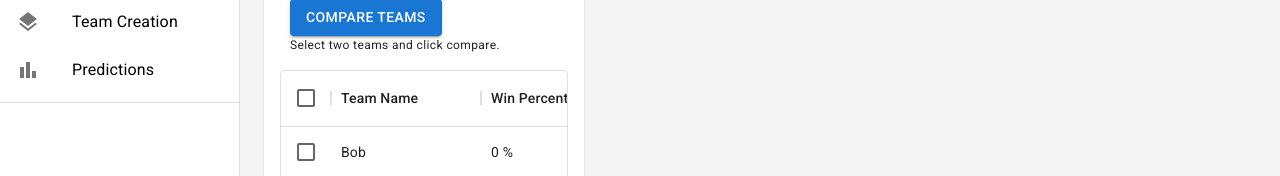
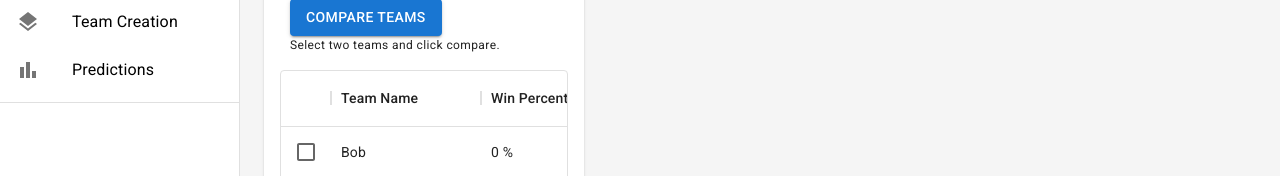
Before and after one commit to dan933/2022-NBA-Prediction-Application, a React (Create React App) app in the folder nba-front-end/: page /dashboard/prediction in a window 1280 px wide. Shown: the part 373-549 px from the top of the page. Built offline with nearby package versions, Linux system fonts and the light colour scheme.

Commit message:
prediction section hide select all checkbox

```diff
--- a/nba-front-end/src/components/PredictionPage/PredictionPage.tsx
+++ b/nba-front-end/src/components/PredictionPage/PredictionPage.tsx
@@ -17,7 +17,8 @@ function PredictionPage() {
 
   const [IsLoading, setIsLoading] = React.useState<boolean>(true)
 
-  const [ teamMatchUp, setTeamMatchUp ] = React.useState<number[]>([])
+  const [selectedTeams, setSelectedTeams] = React.useState<number[]>([])
+
 
 
 //--------------------------- API Call get teams with win percentage ---------------------//
@@ -36,12 +37,12 @@ return (
             teamList={teamList}
             IsLoading={IsLoading}
             setIsLoading={setIsLoading}
-            setTeamMatchUp={setTeamMatchUp}
+            setSelectedTeams={setSelectedTeams}
+            selectedTeams={selectedTeams}
         />
+{/* ------------------------------------ Prediction stuff goes here -------------------- */}
       </Grid>
     </Grid>
-
-{/* ------------------------------------ Prediction stuff goes here -------------------- */}
   </Container>
 );
     }
--- a/nba-front-end/src/components/PredictionPage/TeamSection/TeamHeader.tsx
+++ b/nba-front-end/src/components/PredictionPage/TeamSection/TeamHeader.tsx
@@ -1,8 +1,24 @@
 import { Button, Typography } from '@mui/material'
 import { Box } from '@mui/system'
-import React from 'react'
+import React, { useState } from 'react'
 
-function TeamHeader() {
+
+
+function TeamHeader(props: any) {
+
+    const [IsBothTeamsSelected, setIsBothTeamsSelected] = useState(true)
+
+    const compareTeams = () => {
+        if (props.selectedTeams.length === 2) {
+            //todo compare function from prediction component
+            setIsBothTeamsSelected(true)
+        } else {
+
+            setIsBothTeamsSelected(false)
+        }
+
+    }
+
   return (
       <>
           <Box
@@ -15,7 +31,7 @@ function TeamHeader() {
           >
             <Button
                 variant="contained"
-                  sx={{
+                sx={{
                     maxWidth: '170px',
                 }}
             >
--- /dev/null
+++ b/nba-front-end/src/components/PredictionPage/TeamSection/TeamSection.css
@@ -0,0 +1,3 @@
+.MuiDataGrid-root .MuiDataGrid-columnHeaderCheckbox .MuiDataGrid-columnHeaderTitleContainer {
+    display: none;
+}
--- a/nba-front-end/src/components/PredictionPage/TeamSection/TeamsListPred.tsx
+++ b/nba-front-end/src/components/PredictionPage/TeamSection/TeamsListPred.tsx
@@ -2,6 +2,7 @@ import { DataGrid, GridColDef, GridRowParams } from '@mui/x-data-grid';
 import React, { useState } from 'react'
 import CSS from 'csstype';
 import TeamList from '../../TeamPage/TeamList'
+import './TeamSection.css';
 
 function TeamsListPred(props: any) {
     //-------------------- Column Headers ----------------------------//
@@ -27,20 +28,18 @@ function TeamsListPred(props: any) {
 
   //todo loading please wait
 
-  const [idList, setIdList] = useState<number[]>([])
-
 // todo The Below functions should go into a predictionServices file eventually
 
   const GetSelectedTeamsId = (id: number[]) => {
-    setIdList(id)
+    props.setSelectedTeams(id)
     console.log(id)
     return id
   }
 
   const checkTeamSelection = (rowID: any) => {
-    if (idList.length < 2) {
+    if (props.selectedTeams.length < 2) {
       return true
-    } else if(idList.includes(rowID)) {
+    } else if(props.selectedTeams.includes(rowID)) {
       return true
     } else {
       return false
--- a/nba-front-end/src/components/PredictionPage/TeamSection/TeamsSection.tsx
+++ b/nba-front-end/src/components/PredictionPage/TeamSection/TeamsSection.tsx
@@ -14,10 +14,14 @@ function TeamsSection(props:any) {
             }}
             >
 
-                <TeamHeader />
+                <TeamHeader
+                    selectedTeams={props.selectedTeams}
+                />
                 <TeamListPred
                     teamList={props.teamList}
-                        />
+                    setSelectedTeams={props.setSelectedTeams}
+                    selectedTeams={props.selectedTeams}
+                />
             </Paper>
     </>
 
```
